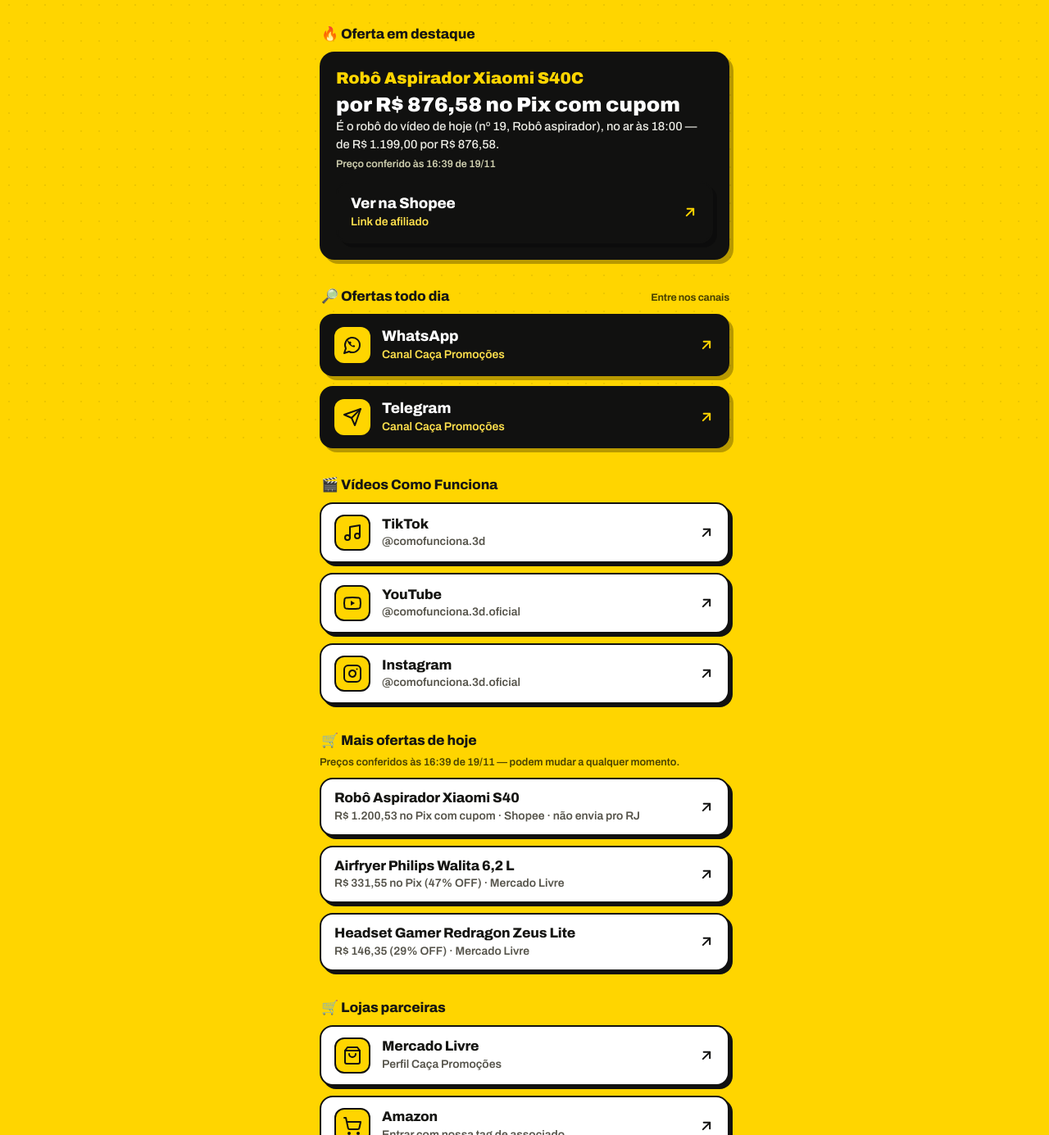
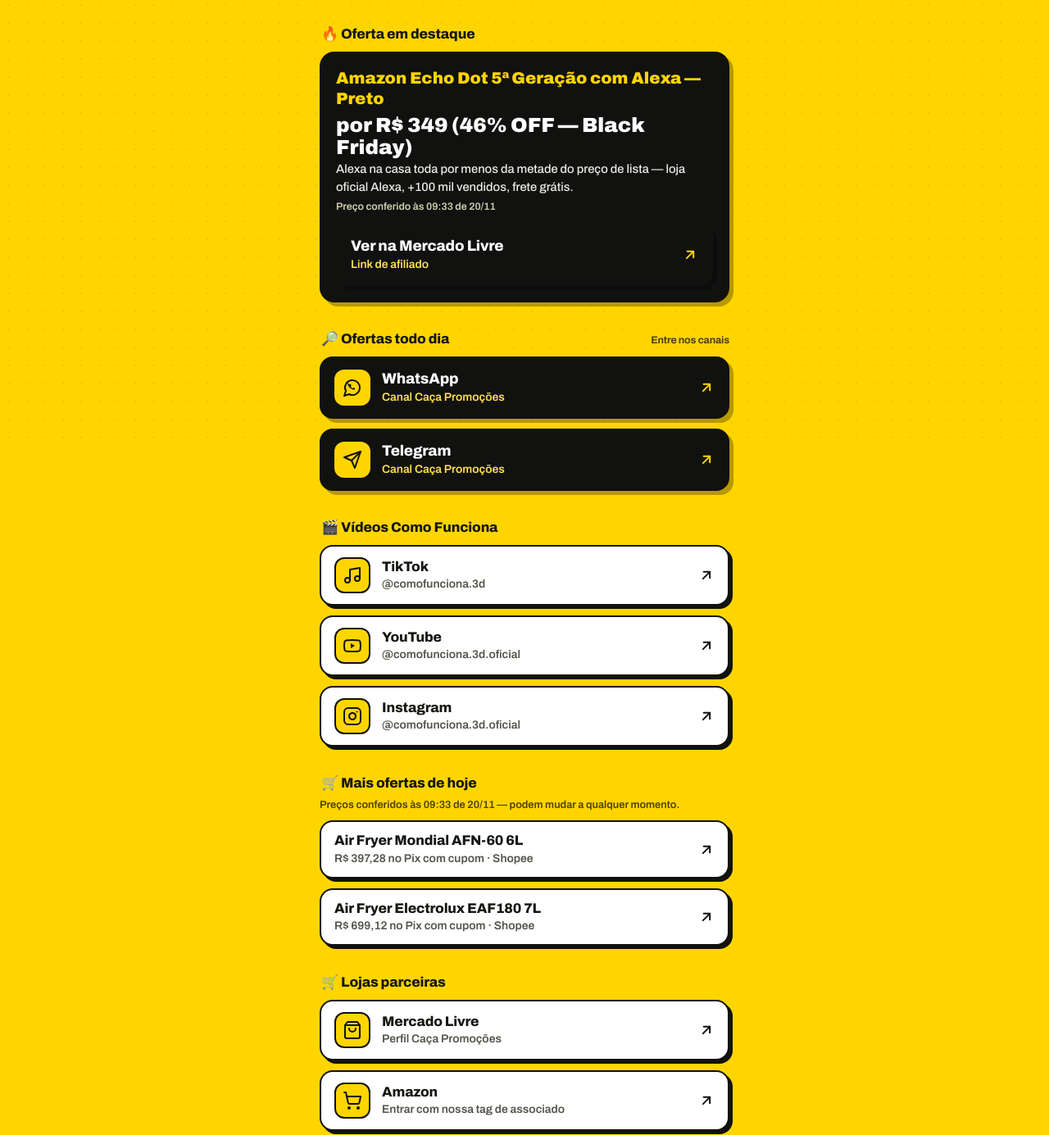
Before and after one commit to achadododia59/achadododia59.github.io, a plain HTML site: page index.html in a window 1280 px wide. Shown: the part 247-1632 px from the top of the page at 82% size. Drawn offline with Linux system fonts and the light colour scheme.

Commit message:
Atualiza destaque e ofertas de hoje — rodada 09:30 de 20/11

```diff
--- a/index.html
+++ b/index.html
@@ -247,13 +247,13 @@
       <section aria-labelledby="sec-destaque">
         <h2 id="sec-destaque">🔥 Oferta em destaque</h2>
         <div class="destaque-card">
-          <p class="destaque-prod">Robô Aspirador Xiaomi S40C</p>
-          <p class="destaque-preco">por R$ 876,58 no Pix com cupom</p>
-          <p class="destaque-info">É o robô do vídeo de hoje (nº 19, Robô aspirador), no ar às 18:00 — de R$ 1.199,00 por R$ 876,58.</p>
-          <p class="destaque-carimbo">Preço conferido às 16:39 de 19/11</p>
-          <a data-goatcounter-click="destaque-oferta" class="btn btn-primary" href="https://s.shopee.com.br/9zzLtYSelZ" target="_blank" rel="noopener noreferrer" aria-label="Ver o Robô Aspirador Xiaomi S40C na Shopee (abre em nova aba)">
+          <p class="destaque-prod">Amazon Echo Dot 5ª Geração com Alexa — Preto</p>
+          <p class="destaque-preco">por R$ 349 (46% OFF — Black Friday)</p>
+          <p class="destaque-info">Alexa na casa toda por menos da metade do preço de lista — loja oficial Alexa, +100 mil vendidos, frete grátis.</p>
+          <p class="destaque-carimbo">Preço conferido às 09:33 de 20/11</p>
+          <a data-goatcounter-click="destaque-oferta" class="btn btn-primary" href="https://meli.la/2rzqCjR" target="_blank" rel="noopener noreferrer" aria-label="Ver o Amazon Echo Dot 5ª Geração na Mercado Livre (abre em nova aba)">
             <span class="txt">
-              <span class="t">Ver na Shopee</span>
+              <span class="t">Ver na Mercado Livre</span>
               <span class="s">Link de afiliado</span>
             </span>
             <span class="arrow" aria-hidden="true"><svg viewBox="0 0 24 24" fill="none" stroke="currentColor" stroke-width="2.4" stroke-linecap="round" stroke-linejoin="round"><path d="M7 17 17 7"></path><path d="M8 7h9v9"></path></svg></span>
@@ -341,26 +341,19 @@
       <!-- OFERTAS-INICIO: as rodadas substituem TODO o miolo entre OFERTAS-INICIO e OFERTAS-FIM pelas DEMAIS ofertas postadas no dia (fora a do destaque), no mesmo formato de linhas compactas, com a nota de conferência da rodada. -->
       <section aria-labelledby="sec-ofertas-dia">
         <h2 id="sec-ofertas-dia">🛒 Mais ofertas de hoje</h2>
-        <p class="ofertas-nota">Preços conferidos às 16:39 de 19/11 — podem mudar a qualquer momento.</p>
+        <p class="ofertas-nota">Preços conferidos às 09:33 de 20/11 — podem mudar a qualquer momento.</p>
         <div class="links">
-          <a data-goatcounter-click="oferta-shopee" class="btn btn-light" href="https://s.shopee.com.br/20x4MgRsuJ" target="_blank" rel="noopener noreferrer" aria-label="Robô Aspirador Xiaomi S40 — ver na Shopee (abre em nova aba)">
+          <a data-goatcounter-click="oferta-shopee" class="btn btn-light" href="https://s.shopee.com.br/9zzKrrrDLr" target="_blank" rel="noopener noreferrer" aria-label="Air Fryer Mondial AFN-60 6L — ver na Shopee (abre em nova aba)">
             <span class="txt">
-              <span class="t">Robô Aspirador Xiaomi S40</span>
-              <span class="s">R$ 1.200,53 no Pix com cupom · Shopee · não envia pro RJ</span>
+              <span class="t">Air Fryer Mondial AFN-60 6L</span>
+              <span class="s">R$ 397,28 no Pix com cupom · Shopee</span>
             </span>
             <span class="arrow" aria-hidden="true"><svg viewBox="0 0 24 24" fill="none" stroke="currentColor" stroke-width="2.4" stroke-linecap="round" stroke-linejoin="round"><path d="M7 17 17 7"></path><path d="M8 7h9v9"></path></svg></span>
           </a>
-          <a data-goatcounter-click="oferta-mercadolivre" class="btn btn-light" href="https://meli.la/2Ye7qjr" target="_blank" rel="noopener noreferrer" aria-label="Airfryer Philips Walita 6,2 L — ver na Mercado Livre (abre em nova aba)">
+          <a data-goatcounter-click="oferta-shopee" class="btn btn-light" href="https://s.shopee.com.br/1BNwLK67Si" target="_blank" rel="noopener noreferrer" aria-label="Air Fryer Electrolux EAF180 7L — ver na Shopee (abre em nova aba)">
             <span class="txt">
-              <span class="t">Airfryer Philips Walita 6,2 L</span>
-              <span class="s">R$ 331,55 no Pix (47% OFF) · Mercado Livre</span>
-            </span>
-            <span class="arrow" aria-hidden="true"><svg viewBox="0 0 24 24" fill="none" stroke="currentColor" stroke-width="2.4" stroke-linecap="round" stroke-linejoin="round"><path d="M7 17 17 7"></path><path d="M8 7h9v9"></path></svg></span>
-          </a>
-          <a data-goatcounter-click="oferta-mercadolivre" class="btn btn-light" href="https://meli.la/1BNy4Ch" target="_blank" rel="noopener noreferrer" aria-label="Headset Gamer Redragon Zeus Lite — ver na Mercado Livre (abre em nova aba)">
-            <span class="txt">
-              <span class="t">Headset Gamer Redragon Zeus Lite</span>
-              <span class="s">R$ 146,35 (29% OFF) · Mercado Livre</span>
+              <span class="t">Air Fryer Electrolux EAF180 7L</span>
+              <span class="s">R$ 699,12 no Pix com cupom · Shopee</span>
             </span>
             <span class="arrow" aria-hidden="true"><svg viewBox="0 0 24 24" fill="none" stroke="currentColor" stroke-width="2.4" stroke-linecap="round" stroke-linejoin="round"><path d="M7 17 17 7"></path><path d="M8 7h9v9"></path></svg></span>
           </a>
```
